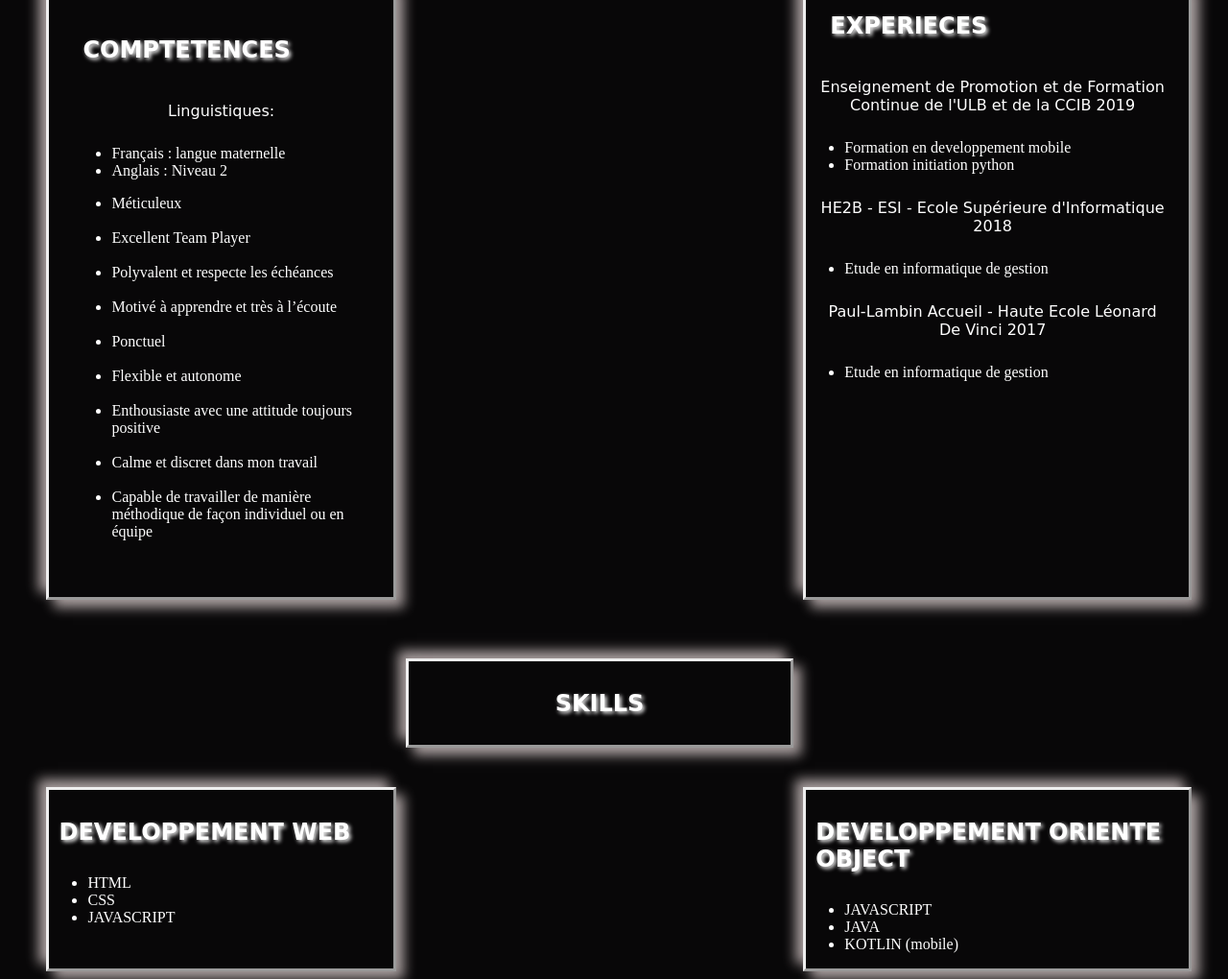
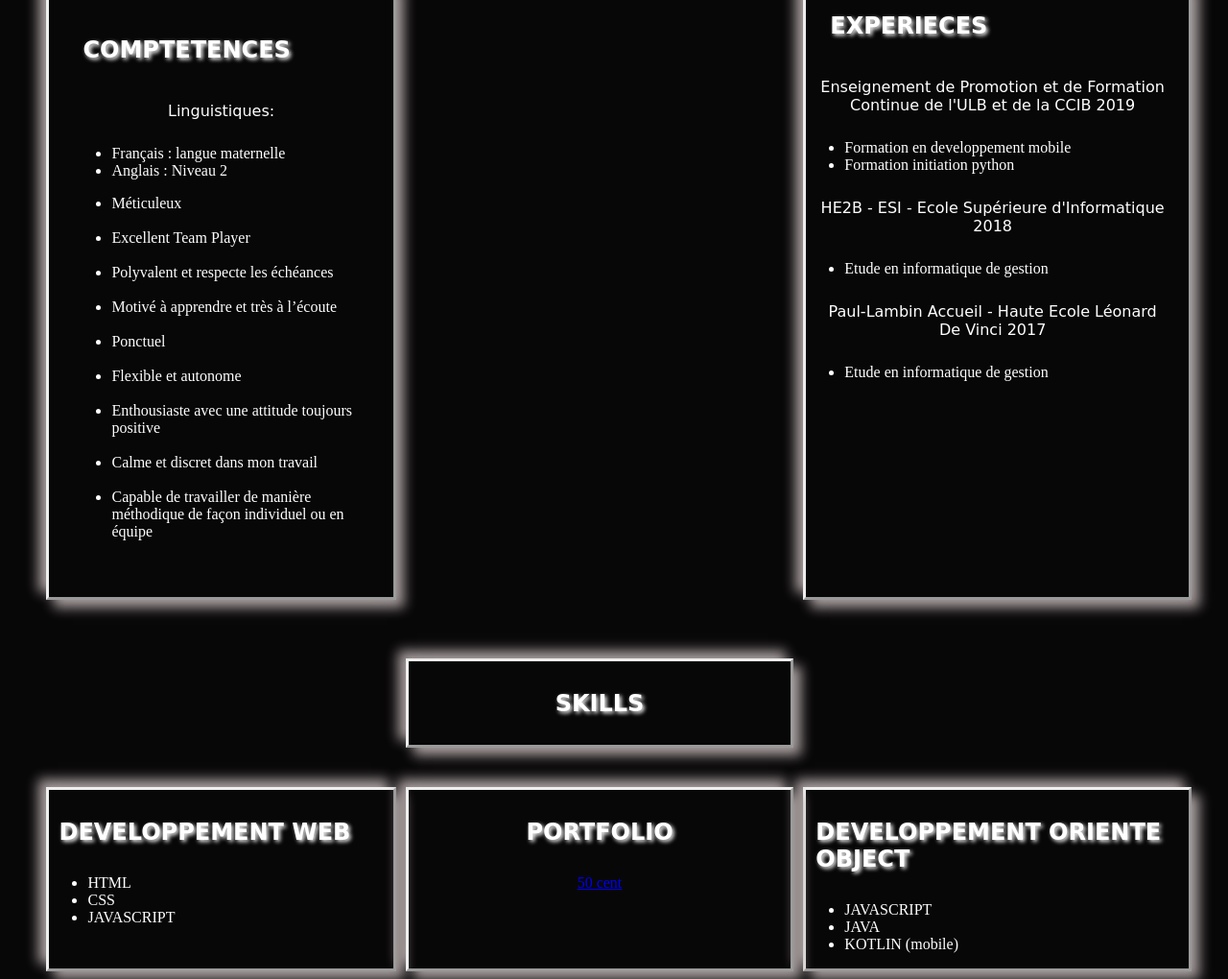
Before and after one commit to SebastienFirouzfar/My-CV, a plain HTML site: page index.html in a window 1280 px wide. Shown: the part 429-1449 px from the top of the page at 96% size. Drawn offline with Linux system fonts and the light colour scheme; a web font is replaced by a local one.

Commit message:
Modification de ma page index

```diff
--- a/index.html
+++ b/index.html
@@ -96,6 +96,11 @@
             <h2>SKILLS</h2>
         </div>
 
+        <div class="site50cent">
+            <h2>PORTFOLIO</h2>
+            <a href="file:///C:/Users/user/ExoBeCode/consolidation-challenge/person2/index_p2.html">50 cent</a>
+        </div>
+
 
     </div>
 
--- a/style.css
+++ b/style.css
@@ -129,3 +129,15 @@ div h2{
     box-shadow: 8px 8px 12px rgb(167, 157, 157),  -8px -8px 12px rgb(167, 157, 157);
     margin-top: 15%;
 }
+
+.site50cent{
+    grid-row-start: 8 ;
+    grid-row-end: 9 ;
+    grid-column-start: 2;
+    grid-column-end: 3;
+    text-align: center;
+    color: blanchedalmond;
+    margin-top: 10%;
+    border-style: outset;
+    box-shadow: 8px 8px 12px rgb(167, 157, 157),  -8px -8px 12px rgb(167, 157, 157);
+}
```
